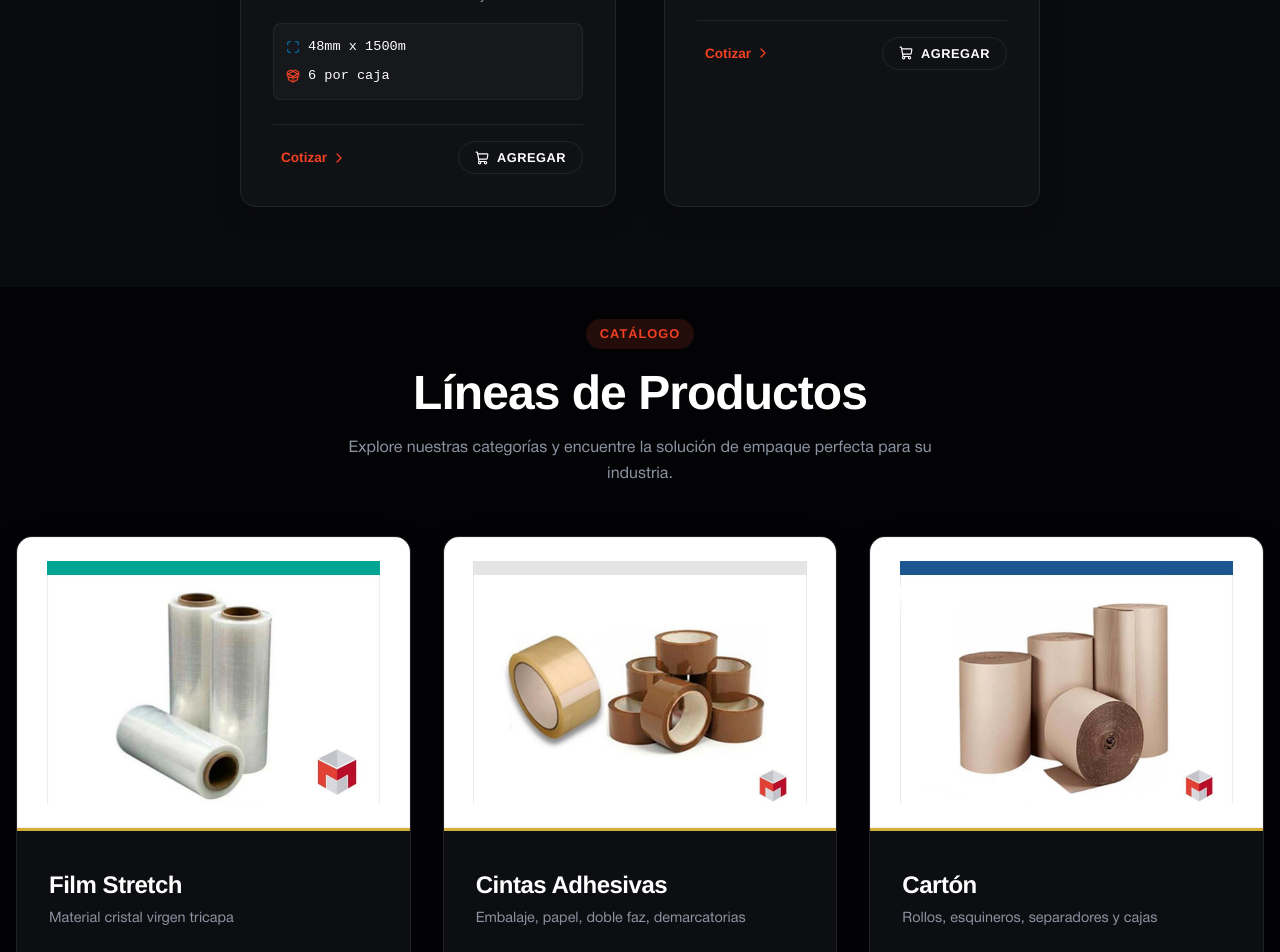
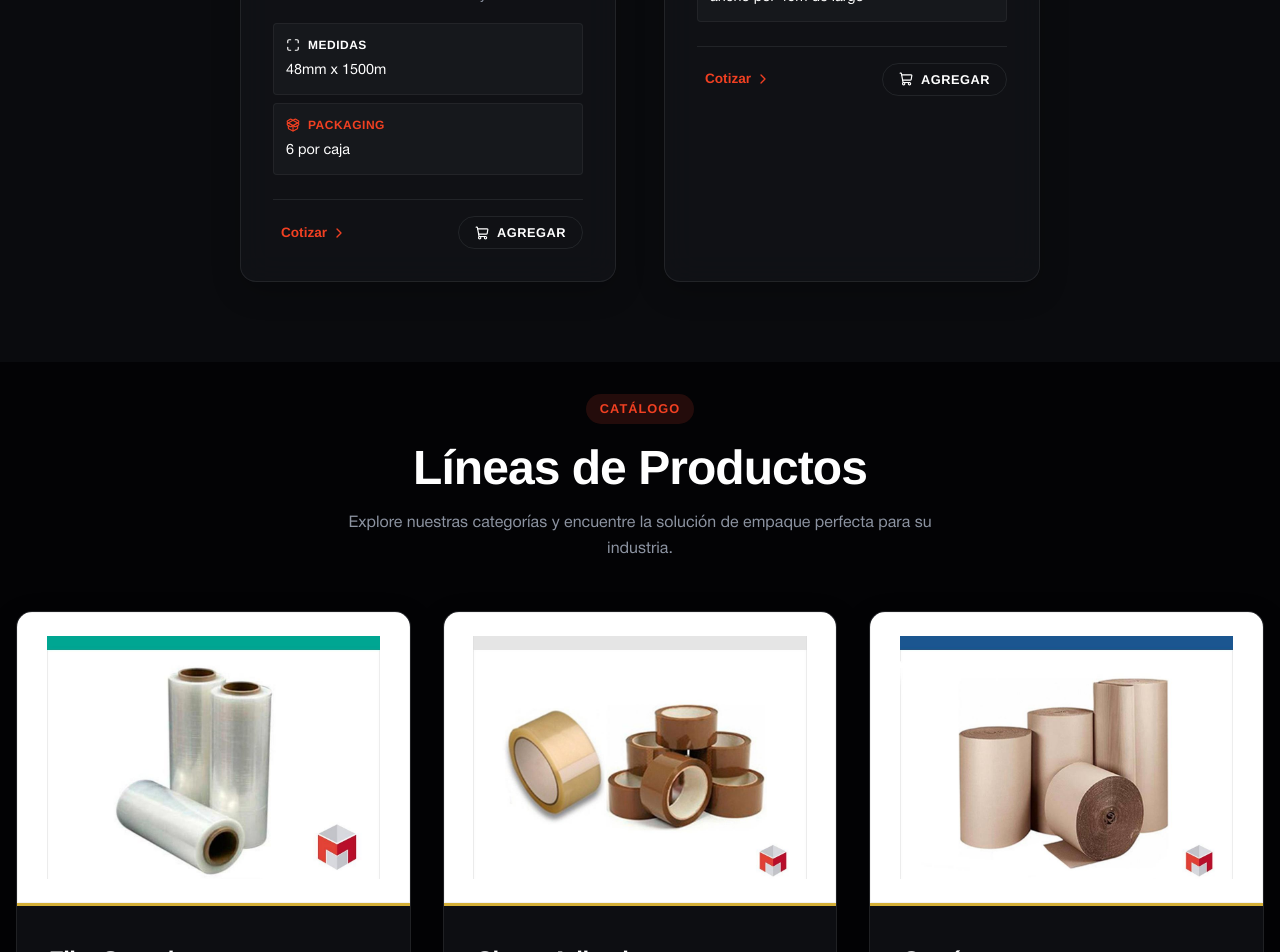
Before and after one commit to Manuelherrera22/Mad-Packaging, a React (Vite) app: page / in a window 1280 px wide. Shown: the part 2420-3372 px from the top of the page. Built offline with nearby package versions, Linux system fonts and the light colour scheme.

Commit message:
style: remove redundancy in list view, apply custom subtitles, integrate tech specs into grid view cards, and increase list view image size

```diff
--- a/src/components/ProductCard.jsx
+++ b/src/components/ProductCard.jsx
@@ -70,9 +70,14 @@ export default function ProductCard({ product, onQuickView, onToggleCompare, isC
             {isSpecialOrder ? '• A Pedido' : '• En Stock'}
           </span>
         </div>
-        <h3 style={{ fontSize: '1.25rem', margin: '0 0 0.5rem 0', cursor: 'pointer' }} onClick={() => onQuickView && onQuickView(product)} className="hover-text-accent">
+        <h3 style={{ fontSize: '1.25rem', margin: '0 0 0.5rem 0', cursor: onQuickView ? 'pointer' : 'default' }} onClick={() => onQuickView && onQuickView(product)} className={onQuickView ? "hover-text-accent" : ""}>
           {product.title}
         </h3>
+        {product.subtitle && (
+          <div style={{ fontSize: '0.9rem', color: 'var(--text-primary)', fontWeight: 600, marginBottom: '0.5rem' }}>
+            {product.subtitle}
+          </div>
+        )}
         <div className="text-muted" style={{ fontSize: '0.9rem', marginBottom: '1rem', minHeight: '40px' }}>
           {product.highlightDesc && (
             <div style={{ marginBottom: '1rem' }}>
@@ -101,24 +106,30 @@ export default function ProductCard({ product, onQuickView, onToggleCompare, isC
           )}
         </div>
 
-        {/* Technical Specs */}
-        <div className="tech-specs">
+        {/* Technical Specs grouped aesthetically */}
+        <div style={{ display: 'grid', gridTemplateColumns: '1fr', gap: '0.5rem', marginBottom: '1.5rem' }}>
           {product.medidas && (
-            <div className="spec-item">
-              <Maximize size={14} className="text-steel" />
-              <span className="spec-text">{product.medidas}</span>
+            <div style={{ background: 'rgba(255,255,255,0.03)', border: '1px solid rgba(255,255,255,0.05)', padding: '0.75rem', borderRadius: 'var(--radius-sm)' }}>
+              <div style={{ display: 'flex', alignItems: 'center', gap: '0.5rem', color: 'var(--steel)', marginBottom: '0.25rem' }}>
+                <Maximize size={14} /> <span style={{ fontSize: '0.75rem', fontWeight: 700, letterSpacing: '0.5px' }}>MEDIDAS</span>
+              </div>
+              <div style={{ fontSize: '0.9rem', color: 'var(--text-primary)' }}>{product.medidas}</div>
             </div>
           )}
           {product.peso && (
-            <div className="spec-item">
-              <Weight size={14} className="text-teal" />
-              <span className="spec-text">{product.peso}</span>
+            <div style={{ background: 'rgba(255,255,255,0.03)', border: '1px solid rgba(255,255,255,0.05)', padding: '0.75rem', borderRadius: 'var(--radius-sm)' }}>
+              <div style={{ display: 'flex', alignItems: 'center', gap: '0.5rem', color: 'var(--teal)', marginBottom: '0.25rem' }}>
+                <Weight size={14} /> <span style={{ fontSize: '0.75rem', fontWeight: 700, letterSpacing: '0.5px' }}>PESO</span>
+              </div>
+              <div style={{ fontSize: '0.9rem', color: 'var(--text-primary)' }}>{product.peso}</div>
             </div>
           )}
           {product.cantCaja && (
-            <div className="spec-item">
-              <PackageOpen size={14} className="text-accent" />
-              <span className="spec-text">{product.cantCaja} por caja</span>
+            <div style={{ background: 'rgba(255,255,255,0.03)', border: '1px solid rgba(255,255,255,0.05)', padding: '0.75rem', borderRadius: 'var(--radius-sm)' }}>
+              <div style={{ display: 'flex', alignItems: 'center', gap: '0.5rem', color: 'var(--accent-color)', marginBottom: '0.25rem' }}>
+                <PackageOpen size={14} /> <span style={{ fontSize: '0.75rem', fontWeight: 700, letterSpacing: '0.5px' }}>PACKAGING</span>
+              </div>
+              <div style={{ fontSize: '0.9rem', color: 'var(--text-primary)' }}>{product.cantCaja} por caja</div>
             </div>
           )}
         </div>
--- a/src/data/products.js
+++ b/src/data/products.js
@@ -1,11 +1,11 @@
 export const products = [
   // --- FILM STRETCH ---
-  { id: 'fs-1', category: 'Film Stretch', title: 'Stretch film Uso Manual', desc: 'Material cristal virgen tricapa 23/25/30 micrones', medidas: 'Bobinas de 4 Kg a 5 Kg, en caja de 4 unidades o granel', img: '/img/scraped/manual-1.jpg' },
-  { id: 'fs-2', category: 'Film Stretch', title: 'Stretch film Uso Manual con Mango', desc: 'Material cristal virgen tricapa 23/25/30 micrones', medidas: 'Bobinas de 2,5 Kg a 3 Kg, en caja de 6 unidades o granel', img: '/img/scraped/mango-1.jpg' },
+  { id: 'fs-1', category: 'Film Stretch', title: 'Stretch film Uso Manual', subtitle: '50 cm de ancho', desc: 'Material cristal virgen tricapa 23/25/30 micrones', medidas: 'Bobinas de 4 Kg a 5 Kg, en caja de 4 unidades o granel', img: '/img/scraped/manual-1.jpg' },
+  { id: 'fs-2', category: 'Film Stretch', title: 'Stretch film Uso Manual con Mango', subtitle: '50 cm de ancho', desc: 'Material cristal virgen tricapa 23/25/30 micrones', medidas: 'Bobinas de 2,5 Kg a 3 Kg, en caja de 6 unidades o granel', img: '/img/scraped/mango-1.jpg' },
   { id: 'fs-3', category: 'Film Stretch', title: 'Stretch film Uso Manual 10 cm', desc: 'Material cristal virgen tricapa 23/25/30 micrones', medidas: 'Bobinas de 450g, en caja de 20 unidades', img: '/img/scraped/manual_corto-2.jpg' },
-  { id: 'fs-4', category: 'Film Stretch', title: 'Stretch film automático para paletizadora', desc: 'Material cristal virgen tricapa 23/25/30 micrones', medidas: 'Bobinas de 12 Kg a 16 Kg, a granel', img: '/img/scraped/automatico-1.jpg' },
-  { id: 'fs-5', category: 'Film Stretch', title: 'Stretch film Uso Manual Coreless', desc: 'Material cristal virgen tricapa 23/25/30 micrones', medidas: 'Bobinas de 4 Kg a 5 Kg, en caja de 4 unidades o granel', img: '/img/scraped/coreless-1.jpg' },
-  { id: 'fs-6', category: 'Film Stretch', title: 'Stretch film colores', desc: 'Cualquier presentación en opción de colores', medidas: 'Consulte medidas', img: '/img/scraped/colores.jpg' },
+  { id: 'fs-4', category: 'Film Stretch', title: 'Stretch film automático para paletizadora', subtitle: '50 cm de ancho', desc: 'Material cristal virgen tricapa 23/25/30 micrones', medidas: 'Bobinas de 12 Kg a 16 Kg, a granel', img: '/img/scraped/automatico-1.jpg' },
+  { id: 'fs-5', category: 'Film Stretch', title: 'Stretch film Uso Manual Coreless', subtitle: '50 cm de ancho', desc: 'Material cristal virgen tricapa 23/25/30 micrones', medidas: 'Bobinas de 4 Kg a 5 Kg, en caja de 4 unidades o granel', img: '/img/scraped/coreless-1.jpg' },
+  { id: 'fs-6', category: 'Film Stretch', title: 'Stretch film colores', desc: 'Cualquier presentación en opción de colores', medidas: 'Consulte medidas y disponibilidad de colores', img: '/img/scraped/colores.jpg' },
 
   // --- CINTAS ADHESIVAS (PARA EMBALAJE) ---
   { id: 'ca-1', category: 'Cintas Adhesivas', subcategory: 'Para Embalaje', title: 'Cinta adhesiva para embalaje', desc: 'Cinta adhesiva de polipropileno para cerrar cajas o multiples usos. Opción en 40 o 45 micrones de espesor.', medidas: '36mm, 48mm y 72mm de ancho', img: '/img/cinta_caja_zoomed.jpg' },
--- a/src/pages/Catalogo.jsx
+++ b/src/pages/Catalogo.jsx
@@ -26,12 +26,12 @@ function B2BListItem({ product, onQuickView }) {
 
   return (
     <div style={{ display: 'flex', alignItems: 'center', gap: '1.5rem', padding: '1rem', background: 'rgba(255,255,255,0.03)', borderBottom: '1px solid var(--border-color)' }} className="b2b-list-item hover-bg-secondary">
-      <div style={{ width: '120px', height: '120px', backgroundColor: '#fff', borderRadius: 'var(--radius-sm)', borderBottom: '2px solid #d4af37', padding: '0.5rem', flexShrink: 0, display: 'flex', alignItems: 'center', justifyContent: 'center', cursor: 'pointer' }} onClick={() => onQuickView(product)}>
-        <img src={product.img} alt={product.title} style={{ width: '100%', height: '100%', objectFit: 'contain', mixBlendMode: 'multiply' }} />
+      <div style={{ width: '160px', height: '160px', backgroundColor: '#fff', borderRadius: 'var(--radius-sm)', borderBottom: '2px solid #d4af37', padding: '0.2rem', flexShrink: 0, display: 'flex', alignItems: 'center', justifyContent: 'center', overflow: 'hidden' }}>
+        <img src={product.img} alt={product.title} style={{ width: '100%', height: '100%', objectFit: 'contain', mixBlendMode: 'multiply', transform: 'scale(1.05)' }} />
       </div>
       <div style={{ flex: '2', minWidth: '200px' }}>
-        <h4 style={{ margin: '0 0 0.25rem 0', cursor: 'pointer', fontSize: '1.1rem' }} onClick={() => onQuickView(product)} className="hover-text-accent">{product.title}</h4>
-        <span style={{ fontSize: '0.85rem', color: 'var(--text-muted)' }}>{product.subcategory || product.category}</span>
+        <h4 style={{ margin: '0 0 0.25rem 0', fontSize: '1.1rem' }}>{product.title}</h4>
+        {product.subtitle && <span style={{ fontSize: '0.85rem', color: 'var(--text-muted)' }}>{product.subtitle}</span>}
       </div>
       <div style={{ flex: '1', minWidth: '100px', fontSize: '0.9rem', color: 'var(--text-muted)' }}>
         {product.medidas || '-'}
@@ -97,7 +97,6 @@ export default function Catalogo() {
   const [searchQuery, setSearchQuery] = useState('');
   const [viewMode, setViewMode] = useState('list'); // 'grid' o 'list'
   const [sortBy, setSortBy] = useState('relevance');
-  const [quickViewProduct, setQuickViewProduct] = useState(null);
   const [compareList, setCompareList] = useState([]);
   const [isCompareModalOpen, setIsCompareModalOpen] = useState(false);
 
@@ -324,7 +323,6 @@ export default function Catalogo() {
                     <ProductCard
                       key={p.id}
                       product={p}
-                      onQuickView={setQuickViewProduct}
                       onToggleCompare={toggleCompare}
                       isCompared={!!compareList.find(c => c.id === p.id)}
                     />
@@ -340,7 +338,7 @@ export default function Catalogo() {
                     <div style={{ flex: '1', minWidth: '250px', textAlign: 'right' }}>Acción</div>
                   </div>
                   {filteredProducts.map(p => (
-                    <B2BListItem key={p.id} product={p} onQuickView={setQuickViewProduct} />
+                    <B2BListItem key={p.id} product={p} />
                   ))}
                 </div>
               )
@@ -349,10 +347,6 @@ export default function Catalogo() {
 
         </div>
       </div>
-
-      {quickViewProduct && (
-        <ProductQuickView product={quickViewProduct} onClose={() => setQuickViewProduct(null)} />
-      )}
 
       <CompareFloatingBar
         products={compareList}
--- a/src/pages/Home.jsx
+++ b/src/pages/Home.jsx
@@ -226,10 +226,7 @@ export default function Home() {
                   <img src={cat.img} alt={cat.name} loading="lazy" />
                 </div>
                 <div className="card-content">
-                  <h3 style={{ fontSize: '1.5rem', margin: '0.5rem 0' }}>{cat.name}</h3>
-                  <p className="text-muted" style={{ fontSize: '0.9rem', marginBottom: '1.5rem', minHeight: '40px' }}>
-                    {cat.desc}
-                  </p>
+                  <h3 style={{ fontSize: '1.5rem', margin: '0.5rem 0 1.5rem 0' }}>{cat.name}</h3>
                   <div style={{ borderTop: '1px solid var(--border-color)', paddingTop: '1rem' }}>
                     <span className="text-accent" style={{ fontWeight: 700, display: 'flex', alignItems: 'center', gap: '0.25rem', fontSize: '0.85rem' }}>
                       Ver Productos <ArrowRight size={16} />
```
